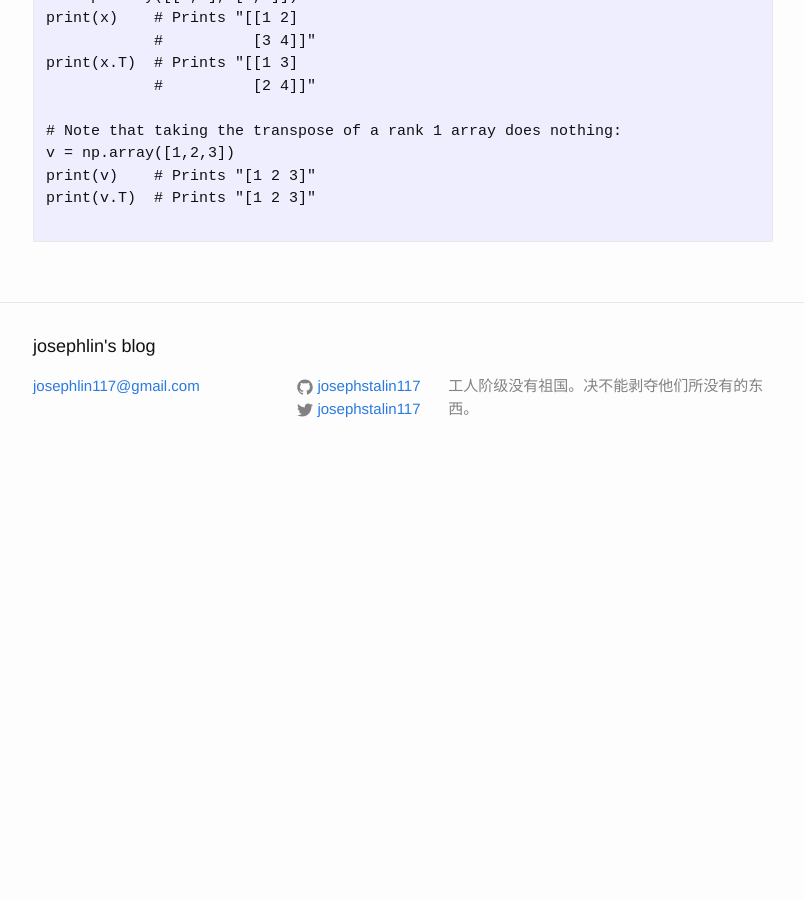
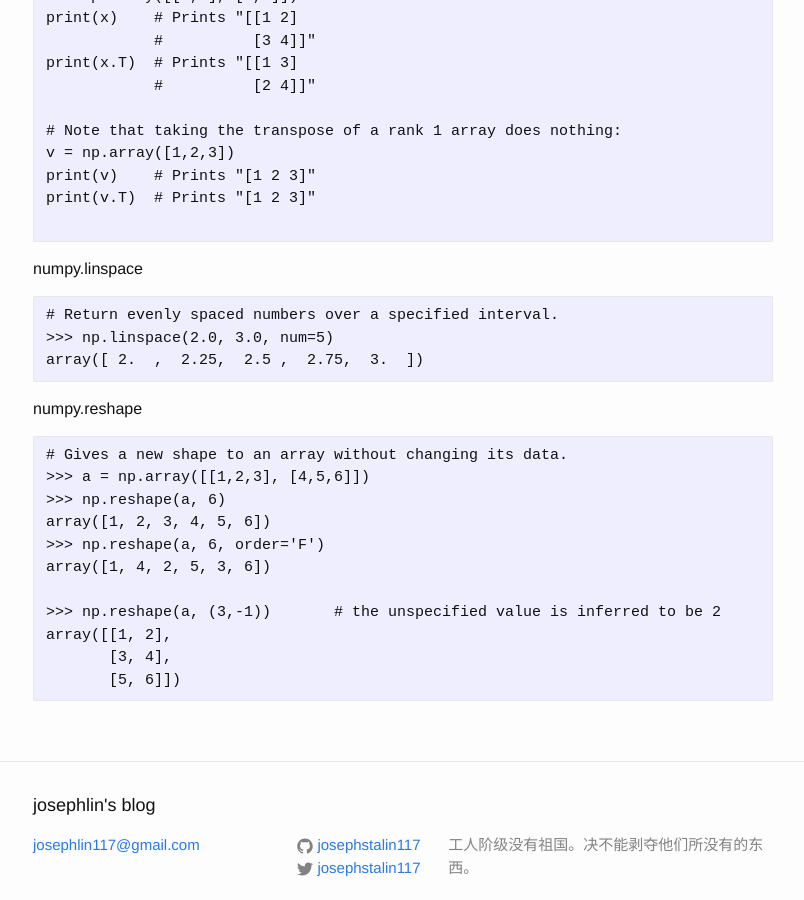
Before and after one commit to josephstalin117/josephstalin117.github.io, a Jekyll site: the page built from _posts/2018-3-3-numpy.markdown, in a window 1280 px wide and 900 px high, scrolled down 6435 px. Shown: the whole window, without its empty margins (237-1041 px from the left). Built offline with Jekyll 4.4.1, drawn with Linux system fonts in a browser that asks for light colours; before the commit the page ends 6915 px from its top, so only the background shows below that.

Commit message:
add numpy resharp

````diff
--- a/_posts/2018-3-3-numpy.markdown
+++ b/_posts/2018-3-3-numpy.markdown
@@ -7,7 +7,6 @@ categories: python
 #### Arrays
 
 We can initialize numpy arrays from nested Python lists, and access elements using square brackets:
-
 ```
 import numpy as np
 
@@ -22,6 +21,7 @@
 print(b.shape)                     # Prints "(2, 3)"
 print(b[0, 0], b[0, 1], b[1, 0])   # Prints "1 2 4"
 ```
+
 Numpy also provides many functions to create arrays:
 ```
 import numpy as np
@@ -70,6 +70,7 @@ print(a[0, 1])   # Prints "2"
 b[0, 0] = 77     # b[0, 0] is the same piece of data as a[0, 1]
 print(a[0, 1])   # Prints "77"
 ```
+
 You can also mix integer indexing with slice indexing. However, doing so will yield an array of lower rank than the original array. Note that this is quite different from the way that MATLAB handles array slicing:
 ```
 import numpy as np
@@ -98,8 +99,8 @@
                              #          [10]] (3, 1)"
 
 ```
+
 Integer array indexing: When you index into numpy arrays using slicing, the resulting array view will always be a subarray of the original array. In contrast, integer array indexing allows you to construct arbitrary arrays using the data from another array. Here is an example:
-
 ```
 import numpy as np
 
@@ -119,8 +120,8 @@
 # Equivalent to the previous integer array indexing example
 print(np.array([a[0, 1], a[0, 1]]))  # Prints "[2 2]"
 ```
+
 One useful trick with integer array indexing is selecting or mutating one element from each row of a matrix:
-
 ```
 import numpy as np
 
@@ -146,6 +147,7 @@
           #                [17,  8,  9],
           #                [10, 21, 12]])
 ```
+
 Boolean array indexing: Boolean array indexing lets you pick out arbitrary elements of an array. Frequently this type of indexing is used to select the elements of an array that satisfy some condition. Here is an example:
 ```
 import numpy as np
@@ -169,7 +171,9 @@ print(a[bool_idx])  # Prints "[3 4 5 6]"
 # We can do all of the above in a single concise statement:
 print(a[a > 2])     # Prints "[3 4 5 6]"
 ```
+
 #### Datatypes
+
 Every numpy array is a grid of elements of the same type. Numpy provides a large set of numeric datatypes that you can use to construct arrays. Numpy tries to guess a datatype when you create an array, but functions that construct arrays usually also include an optional argument to explicitly specify the datatype. Here is an example:
 ```
 import numpy as np
@@ -183,7 +187,9 @@ print(x.dtype)             # Prints "float64"
 x = np.array([1, 2], dtype=np.int64)   # Force a particular datatype
 print(x.dtype)                         # Prints "int64"
 ```
+
 #### Array math
+
 Basic mathematical functions operate elementwise on arrays, and are available both as operator overloads and as functions in the numpy module:
 ```
 import numpy as np
@@ -221,6 +227,7 @@ print(np.divide(x, y))
 print(np.sqrt(x))
 
 ```
+
 Note that unlike MATLAB, * is elementwise multiplication, not matrix multiplication. We instead use the dot function to compute inner products of vectors, to multiply a vector by a matrix, and to multiply matrices. dot is available both as a function in the numpy module and as an instance method of array objects:
 ```
 import numpy as np
@@ -258,8 +265,8 @@ print(np.sum(x, axis=0))  # Compute sum of each column; prints "[4 6]"
 print(np.sum(x, axis=1))  # Compute sum of each row; prints "[3 7]"
 
 ```
+
 Apart from computing mathematical functions using arrays, we frequently need to reshape or otherwise manipulate data in arrays. The simplest example of this type of operation is transposing a matrix; to transpose a matrix, simply use the T attribute of an array object:
-
 ```
 import numpy as np
 
@@ -275,3 +282,25 @@ print(v)    # Prints "[1 2 3]"
 print(v.T)  # Prints "[1 2 3]"
 
 ```
+
+numpy.linspace
+```
+# Return evenly spaced numbers over a specified interval.
+>>> np.linspace(2.0, 3.0, num=5)
+array([ 2.  ,  2.25,  2.5 ,  2.75,  3.  ])
+```
+
+numpy.reshape
+```
+# Gives a new shape to an array without changing its data.
+>>> a = np.array([[1,2,3], [4,5,6]])
+>>> np.reshape(a, 6)
+array([1, 2, 3, 4, 5, 6])
+>>> np.reshape(a, 6, order='F')
+array([1, 4, 2, 5, 3, 6])
+
+>>> np.reshape(a, (3,-1))       # the unspecified value is inferred to be 2
+array([[1, 2],
+       [3, 4],
+       [5, 6]])
+```
````
